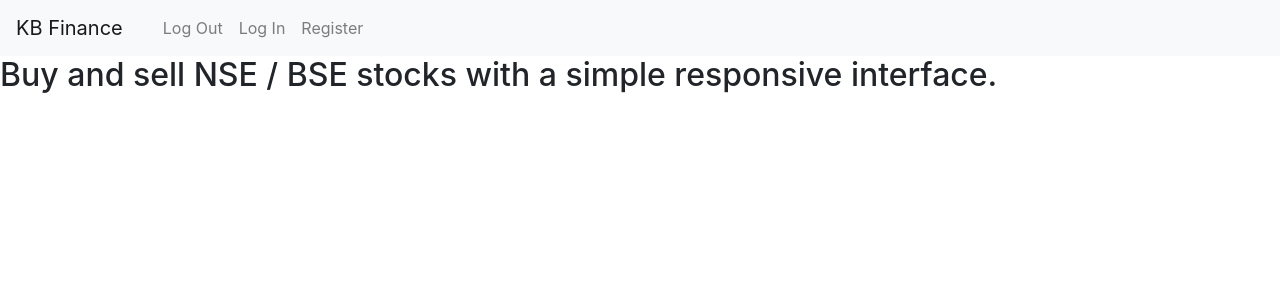
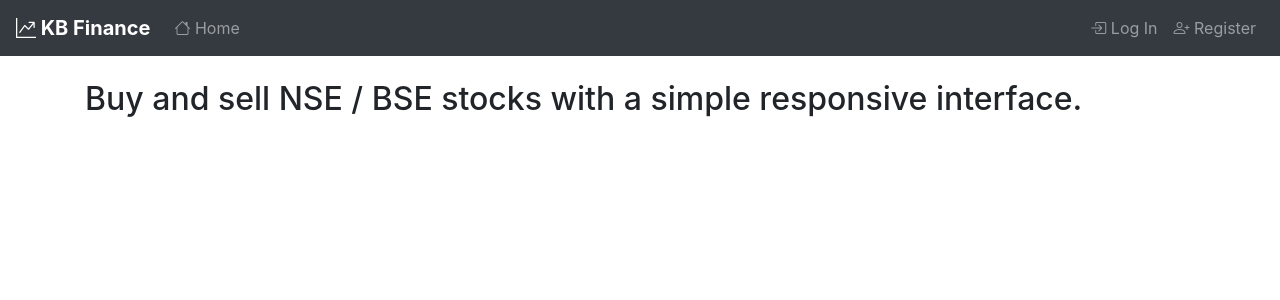
Before and after one commit to KaranGB83/kbFinance, a Django app: page /stocks/ in a window 1280 px wide. Shown: the top 300 px of the page. Run offline with Django 5.2, Linux system fonts and the light colour scheme; some libraries are stand-ins or nearby versions.

Commit message:
Updated layout.html

```diff
--- a/stocks/templates/stocks/layout.html
+++ b/stocks/templates/stocks/layout.html
@@ -1,44 +1,130 @@
 {% load static %}
-
 <!DOCTYPE html>
 <html lang="en">
 <head>
+    <meta charset="UTF-8">
+    <meta name="viewport" content="width=device-width, initial-scale=1.0">
     <title>{% block title %}KB Finance{% endblock %}</title>
+
+    <!-- Bootstrap CSS -->
     <link rel="stylesheet" href="https://stackpath.bootstrapcdn.com/bootstrap/4.4.1/css/bootstrap.min.css" integrity="sha384-Vkoo8x4CGsO3+Hhxv8T/Q5PaXtkKtu6ug5TOeNV6gBiFeWPGFN9MuhOf23Q9Ifjh" crossorigin="anonymous">
+    <!-- Bootstrap Icons -->
     <link rel="stylesheet" href="https://cdn.jsdelivr.net/npm/bootstrap-icons@1.11.3/font/bootstrap-icons.min.css">
-        <script src="{% static 'stocks/scripts.js' %}"></script>
+
+    {% block head %}{% endblock %}
 </head>
 <body>
 
-        <nav class="navbar navbar-expand-lg navbar-light bg-light">
-            <a class="navbar-brand" href="{% url 'index' %}">KB Finance</a>
+    <!-- Navbar -->
+    <nav class="navbar navbar-expand-lg navbar-dark bg-dark">
+        <a class="navbar-brand font-weight-bold" href="{% url 'index' %}">
+            <i class="bi bi-graph-up-arrow"></i> KB Finance
+        </a>
 
-            <div>
+        <!-- Mobile toggle -->
+        <button class="navbar-toggler" type="button" data-toggle="collapse" data-target="#navbarContent">
+            <span class="navbar-toggler-icon"></span>
+        </button>
+
+        <div class="collapse navbar-collapse" id="navbarContent">
+
+            <!-- Left links -->
             <ul class="navbar-nav mr-auto">
                 <li class="nav-item">
-                        <a class="nav-link" href=""><strong></strong></a>
+                    <a class="nav-link" href="{% url 'index' %}">
+                        <i class="bi bi-house"></i> Home
+                    </a>
+                </li>
+                {% if request.user.is_authenticated %}
+                <li class="nav-item">
+                    <a class="nav-link" href="{% url 'portfolio' %}">
+                        <i class="bi bi-briefcase"></i> Portfolio
+                    </a>
                 </li>
                 <li class="nav-item">
-                        <a class="nav-link" href="">Log Out</a>
+                    <a class="nav-link" href="{% url 'transaction' %}">
+                        <i class="bi bi-clock-history"></i> Transactions
+                    </a>
                 </li>
                 <li class="nav-item">
-                        <a class="nav-link" href="">Log In</a>
+                    <a class="nav-link" href="{% url 'buy' %}">
+                        <i class="bi bi-cart-plus"></i> Buy
+                    </a>
                 </li>
                 <li class="nav-item">
-                        <a class="nav-link" href="">Register</a>
+                    <a class="nav-link" href="{% url 'sell' %}">
+                        <i class="bi bi-cart-dash"></i> Sell
+                    </a>
                 </li>
+                {% endif %}
             </ul>
+
+            <!-- Right links -->
+            <ul class="navbar-nav ml-auto">
+                {% if request.user.is_authenticated %}
+                <li class="nav-item">
+                    <span class="nav-link text-light">
+                        <i class="bi bi-person-circle"></i> {{ request.user.username }}
+                    </span>
+                </li>
+                <li class="nav-item">
+                    <a class="nav-link" href="{% url 'logout' %}">
+                        <i class="bi bi-box-arrow-right"></i> Log Out
+                    </a>
+                </li>
+                {% else %}
+                <li class="nav-item">
+                    <a class="nav-link" href="{% url 'login' %}">
+                        <i class="bi bi-box-arrow-in-right"></i> Log In
+                    </a>
+                </li>
+                <li class="nav-item">
+                    <a class="nav-link" href="{% url 'register' %}">
+                        <i class="bi bi-person-plus"></i> Register
+                    </a>
+                </li>
+                {% endif %}
+            </ul>
+
         </div>
     </nav>
 
-        <div class="body">
+    <!-- Flash Messages -->
+    {% if messages %}
+    <div class="container mt-3">
+        {% for message in messages %}
+        <div class="alert alert-{{ message.tags }} alert-dismissible fade show" role="alert">
+            {{ message }}
+            <button type="button" class="close" data-dismiss="alert">
+                <span>&times;</span>
+            </button>
+        </div>
+        {% endfor %}
+    </div>
+    {% endif %}
+
+    <!-- Page Content -->
+    <div class="container mt-4">
         {% block body %}
         {% endblock %}
     </div>
-        <script src="{% static 'stocks/scripts.js' %}"></script>
 
+    <!-- React mount point (use in child templates if needed) -->
+    <div id="react-root"></div>
+
+    <!-- Bootstrap JS -->
+    <script src="https://code.jquery.com/jquery-3.4.1.slim.min.js"></script>
+    <script src="https://cdn.jsdelivr.net/npm/popper.js@1.16.0/dist/umd/popper.min.js"></script>
+    <script src="https://stackpath.bootstrapcdn.com/bootstrap/4.4.1/js/bootstrap.min.js"></script>
+
+    <!-- React -->
     <script src="https://unpkg.com/react@17/umd/react.production.min.js" crossorigin></script>
     <script src="https://unpkg.com/react-dom@17/umd/react-dom.production.min.js" crossorigin></script>
     <script src="https://unpkg.com/babel-standalone@6/babel.min.js"></script>
+
+    <!-- Your scripts -->
+    <script src="{% static 'stocks/scripts.js' %}"></script>
+
+    {% block scripts %}{% endblock %}
 </body>
 </html>
```
Also changed, not shown: accounts/templates/accounts/login.html (added). Lines whose indentation alone changed are shown as unchanged.
